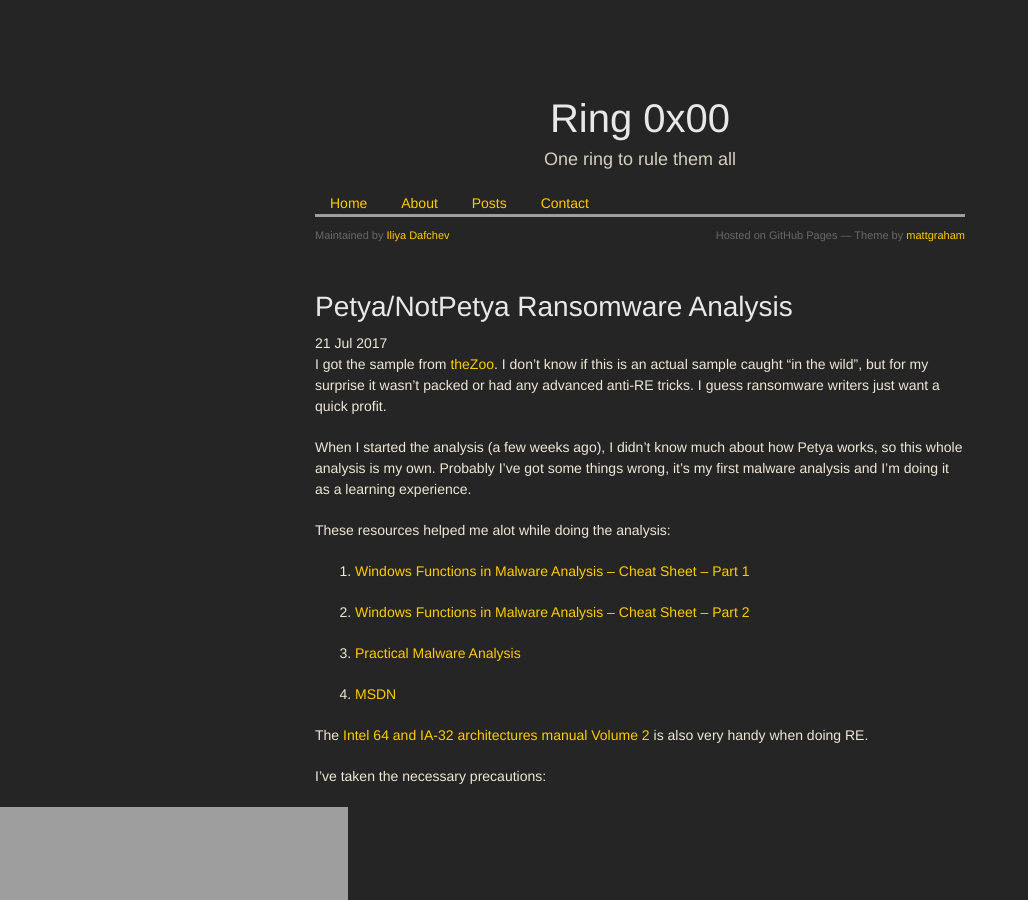
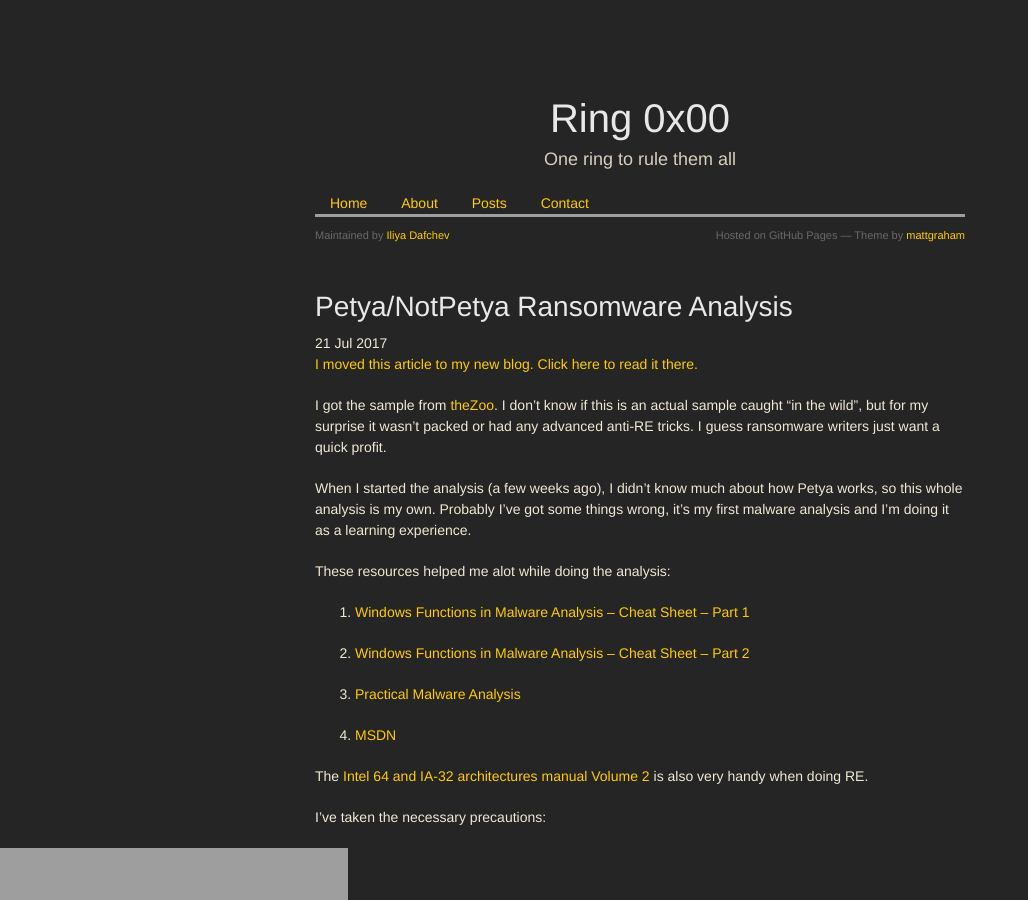
Before and after one commit to idafchev/idafchev.github.io, a Jekyll site: the page built from _posts/2017-07-21-petya_ransomware_analysis.md, in a window 1280 px wide and 900 px high. Shown: the whole window, without its empty margins (0-1028 px from the left). Built offline with Jekyll 4.4.1, drawn with Linux system fonts in a browser that asks for light colours; nearby versions of some CDN libraries; some web fonts are replaced; comment, search, counter and statistics services are not loaded.

Commit message:
Update 2017-07-21-petya_ransomware_analysis.md

```diff
--- a/_posts/2017-07-21-petya_ransomware_analysis.md
+++ b/_posts/2017-07-21-petya_ransomware_analysis.md
@@ -6,6 +6,8 @@
 title:  "Petya/NotPetya Ransomware Analysis"
 author: "Iliya Dafchev"
 ---
+
+[I moved this article to my new blog. Click here to read it there.](https://idafchev.github.io/blog/petya_ransomware_analysis/)
 
 I got the sample from [theZoo](https://github.com/ytisf/theZoo). I don't know if this is an actual sample caught "in the wild", but for my surprise it wasn't packed or had any advanced anti-RE tricks. I guess ransomware writers just want a quick profit.
 
```
